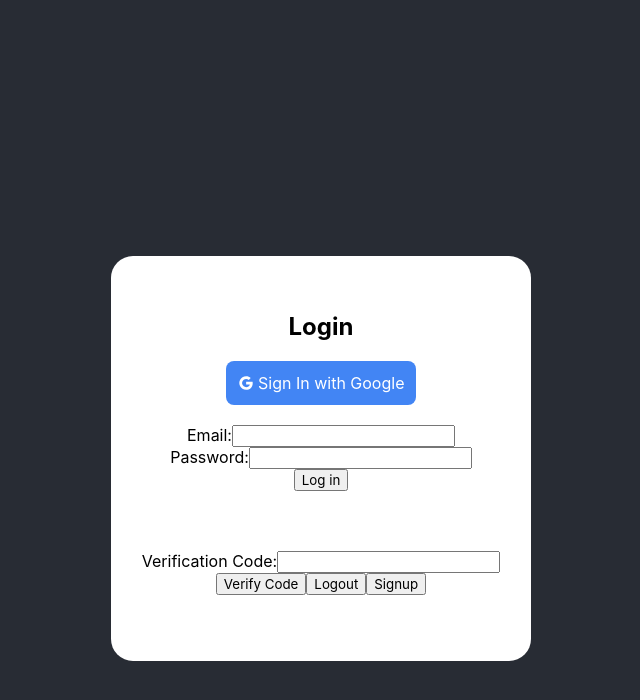
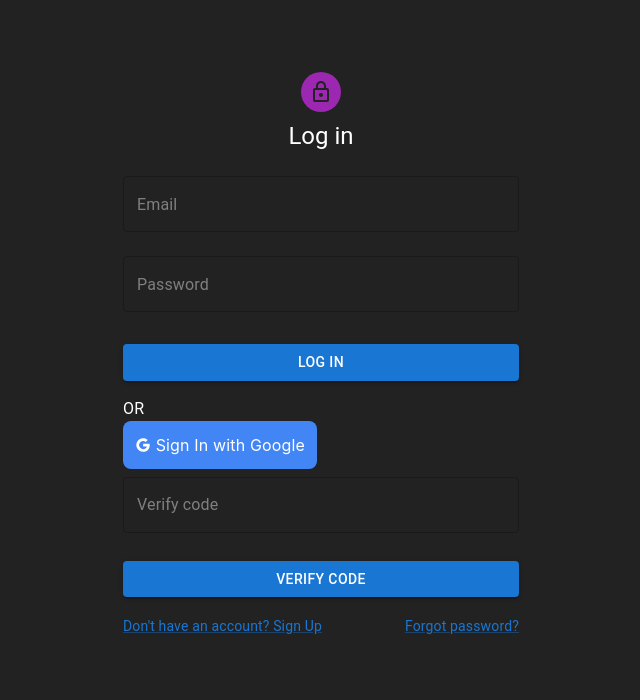
Before and after one commit to kianhennessy/FYPMessageApp, a React (Create React App) app: page / in a window 1280 px wide. Shown: the top 700 px of the page, without its empty margins (319-959 px from the left). Built offline with nearby package versions, Linux system fonts and the light colour scheme; no server answers.

Commit message:
Login page update
MUI template applied to login page

```diff
--- a/src/components/App.js
+++ b/src/components/App.js
@@ -9,7 +9,7 @@
 import Login from "./Login"
 import VerifyMfa from "./VerifyMfa";
 import Signup from "./Signup";
-import SignIn from "./Test";
+import LoginTest from "./Test";
 
 function App() {
 
@@ -18,7 +18,7 @@
         <Router>
           <AuthProvider>
             <Switch>
-                <Route path="/test" component={SignIn}/>
+                <Route path="/test" component={LoginTest}/>
                 <Route path="/signup" component={Signup} />
                 <Route path="/chats" component={Chats} />
                 <Route path="/mfa" component={EnrollMfa} />
--- a/src/components/Login.js
+++ b/src/components/Login.js
@@ -1,4 +1,4 @@
-import React, { useEffect, useState } from "react";
+import React, {useEffect, useState } from "react";
 
 import { GoogleOutlined } from "@ant-design/icons";
 
@@ -13,6 +13,29 @@
 
 import Alert from '@mui/material/Alert';
 import Stack from '@mui/material/Stack';
+import Container from "@mui/material/Container";
+import CssBaseline from "@mui/material/CssBaseline";
+import Box from "@mui/material/Box";
+import Avatar from "@mui/material/Avatar";
+import LockOutlinedIcon from "@mui/icons-material/LockOutlined";
+import Typography from "@mui/material/Typography";
+import TextField from "@mui/material/TextField";
+import Button from "@mui/material/Button";
+import Grid from "@mui/material/Grid";
+import Link from "@mui/material/Link";
+import {createTheme, ThemeProvider} from "@mui/material/styles";
+
+const themeDark = createTheme({
+    palette: {
+        background: {
+            default: "#222222"
+        },
+        text: {
+            primary: "#ffffff"
+        }
+    }
+});
+
 
 export default function Login() {
     const [verificationId, setVerificationId] = useState(null);
@@ -140,52 +163,139 @@
     };
 
     return (
-        <div id="login-page">
-            {alert && <BasicAlerts alertInfo={alert} />}
-            <div id="login-card">
-                <h2>Login</h2>
+        // <div id="login-page">
+        //     {alert && <BasicAlerts alertInfo={alert} />}
+        //     <div id="login-card">
+        //         <h2>Login</h2>
+        //
+        //         <div className="login-button google" onClick={loginWithGoogle}>
+        //             <div id="login-button"/>
+        //
+        //             <GoogleOutlined/> Sign In with Google
+        //         </div>
+        //
+        //         <br/>
+        //         <br/>
+        //
+        //         <div>
+        //             <div>
+        //                 <form onSubmit={handleSubmit(onSubmit)}>
+        //                     <label>
+        //                         Email:
+        //                         <input id={'login-email'} {...register('email', { required: true })} />
+        //                     </label>
+        //                     <br/>
+        //                     <label>
+        //                         Password:
+        //                         <input id={'login-password'}{...register('password', { required: true })} />
+        //                     </label>
+        //                     <div onClick={loginWithEmailandPassword}>
+        //                         <button type="submit">Log in</button>
+        //                     </div>
+        //                 </form>
+        //
+        //             </div>
+        //             <br/>
+        //             <br/>
+        //             <br/>
+        //
+        //
+        //             <label htmlFor="verification-code-input">Verification Code:</label>
+        //             <input type="text" id="verification-code-input" value={code} onChange={handleCodeChange}/>
+        //             <button onClick={handleVerifyCode}>Verify Code</button>
+        //             <button onClick={handleLogout}>Logout</button>
+        //             <button onClick={goToSignup}>Signup</button>
+        //
+        //
+        //         </div>
+        //     </div>
+        // </div>
 
+        <ThemeProvider theme={themeDark}>
+            <Container component="main" maxWidth="xs">
+                <CssBaseline />
+                <Box
+                    sx={{
+                        marginTop: 8,
+                        display: 'flex',
+                        flexDirection: 'column',
+                        alignItems: 'center',
+                    }}
+                >
+                    <Avatar sx={{ m: 1, bgcolor: 'secondary.main' }}>
+                        <LockOutlinedIcon />
+                    </Avatar>
+                    <Typography component="h1" variant="h5">
+                        Log in
+                    </Typography>
+                    <Box component="form" onSubmit={handleSubmit(onSubmit)} noValidate sx={{ mt: 1 }}>
+
+                        <TextField
+                            placeholder="Email"
+                            required
+                            fullWidth
+                            margin={"normal"}
+                            id={'login-email'}{...register('email', { required: true })}
+                        />
+                        <TextField
+                            type="password"
+                            placeholder="Password"
+                            required
+                            fullWidth
+                            margin={"normal"}
+                            id={'login-password'}{...register('password', { required: true })}
+                        />
+
+
+                        <div onClick={loginWithEmailandPassword}>
+                            <Button type="submit" fullWidth variant="contained" sx={{ mt: 3, mb: 2 }} onClick={loginWithEmailandPassword}>Log in</Button>
+                        </div>
+
+                        <Typography>
+                            OR
+                        </Typography>
                         <div className="login-button google" onClick={loginWithGoogle}>
                             <div id="login-button"/>
 
                             <GoogleOutlined/> Sign In with Google
                         </div>
 
-                <br/>
-                <br/>
+                        {/*<label htmlFor="verification-code-input">Verification Code:</label>*/}
+                        <TextField
+                            placeholder="Verify code"
+                            required
+                            fullWidth
+                            type="text"
+                            id="verification-code-input"
+                            value={code}
+                            onChange={handleCodeChange}
+                            margin={"dense"}
+                            padding={"dense"}
+                        />
 
-                <div>
-                    <div>
-                        <form onSubmit={handleSubmit(onSubmit)}>
-                            <label>
-                                Email:
-                                <input id={'login-email'} {...register('email', { required: true })} />
-                            </label>
-                            <br/>
-                            <label>
-                                Password:
-                                <input id={'login-password'}{...register('password', { required: true })} />
-                            </label>
-                            <div onClick={loginWithEmailandPassword}>
-                            <button type="submit">Log in</button>
-                            </div>
-                        </form>
+                        <Button onClick={handleVerifyCode} fullWidth variant="contained" sx={{ mt: 3, mb: 2 }}>Verify Code</Button>
+                        <Grid container>
 
-                    </div>
-                    <br/>
-                    <br/>
-                    <br/>
+                            <Grid item xs>
+                                <Link href="/signup" variant="body2" >
+                                    {"Don't have an account? Sign Up"}
+                                </Link>
+                            </Grid>
+                            <Grid item>
+                                <Link href="#" variant="body2" >
+                                    {"Forgot password?"}
+                                </Link>
+                            </Grid>
+                        </Grid>
 
 
-                    <label htmlFor="verification-code-input">Verification Code:</label>
-                    <input type="text" id="verification-code-input" value={code} onChange={handleCodeChange}/>
-                    <button onClick={handleVerifyCode}>Verify Code</button>
-                    <button onClick={handleLogout}>Logout</button>
-                    <button onClick={goToSignup}>Signup</button>
+                    </Box>
+                </Box>
 
 
-                </div>
-            </div>
-        </div>
+
+
+            </Container>
+        </ThemeProvider>
     );
 }
--- a/src/components/Signup.js
+++ b/src/components/Signup.js
@@ -8,8 +8,6 @@
 import Button from '@mui/material/Button';
 import CssBaseline from '@mui/material/CssBaseline';
 import TextField from '@mui/material/TextField';
-import FormControlLabel from '@mui/material/FormControlLabel';
-import Checkbox from '@mui/material/Checkbox';
 import Link from '@mui/material/Link';
 import Grid from '@mui/material/Grid';
 import Box from '@mui/material/Box';
@@ -81,6 +79,7 @@
                     <Avatar sx={{ m: 1, bgcolor: 'secondary.main' }}>
                         <LockOutlinedIcon />
                     </Avatar>
+
                     <Typography component="h1" variant="h5">
                         Sign Up
                     </Typography>
```
Lines whose indentation alone changed are shown as unchanged.
